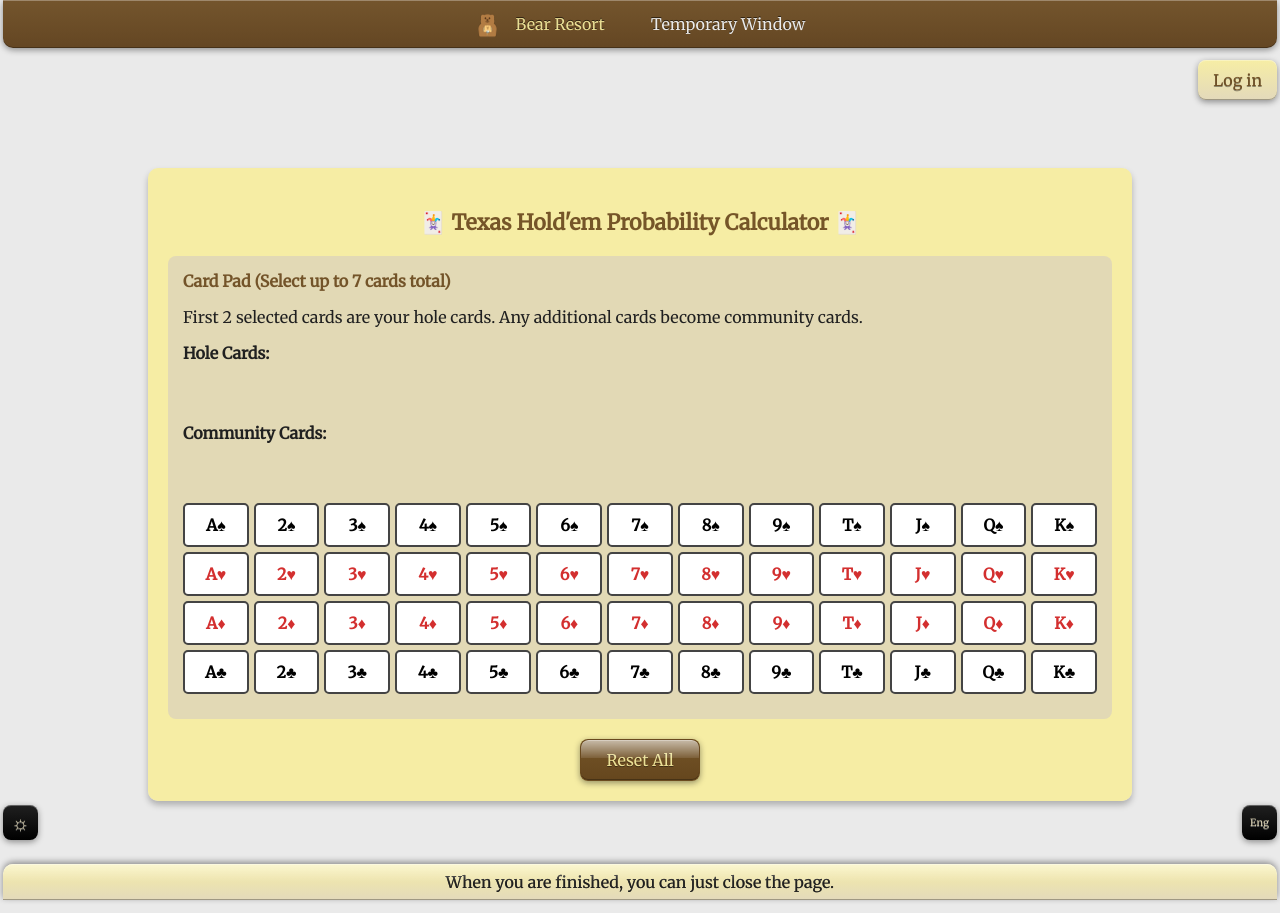
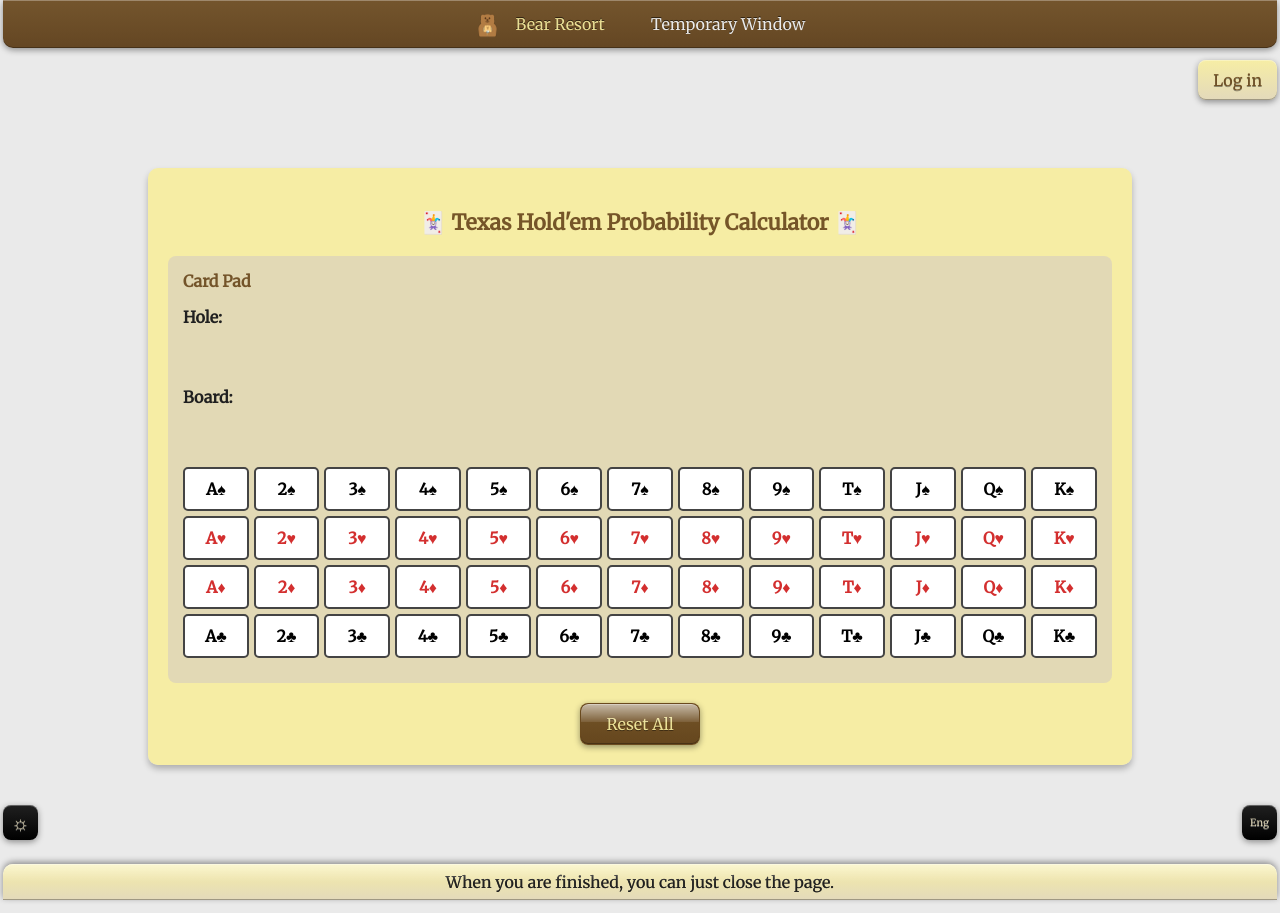
Before and after one commit to Bear-Resort/bear-resort.github.io, a Jekyll site: the page built from poker-analysis/index.html, in a window 1280 px wide. Built offline with Jekyll 4.4.1, drawn with Linux system fonts in a browser that asks for light colours; some of the changed lines change nothing that is shown.

Commit message:
update the deck information

```diff
--- a/poker-analysis/index.html
+++ b/poker-analysis/index.html
@@ -141,14 +141,10 @@
         <h1>🃏 Texas Hold'em Probability Calculator 🃏</h1>
 
         <div class="section">
-            <h3>Card Pad (Select up to 7 cards total)</h3>
-            <p style="margin-top: 0;">
-                <span class="eng">First 2 selected cards are your hole cards. Any additional cards become community cards.</span>
-                <span class="chn">前 2 张选中的牌视为手牌，其余选中的牌视为公共牌。</span>
-            </p>
-            <div><strong><span class="eng">Hole Cards</span><span class="chn">手牌</span>:</strong></div>
+            <h3>Card Pad</h3>
+            <div><strong><span class="eng">Hole</span><span class="chn">手牌</span>:</strong></div>
             <div class="selected-cards" id="holeCardsDisplay"></div>
-            <div><strong><span class="eng">Community Cards</span><span class="chn">公共牌</span>:</strong></div>
+            <div><strong><span class="eng">Board</span><span class="chn">公共牌</span>:</strong></div>
             <div class="selected-cards" id="communityCardsDisplay"></div>
             <div class="card-grid" id="cardPad"></div>
         </div>
@@ -158,13 +154,13 @@
         </div>
 
         <div class="results section" id="results" style="display: none;">
-            <h3>Probability of Making Each Hand</h3>
+            <h3>Probabilities</h3>
             <table class="probability-table">
                 <thead>
                     <tr>
-                        <th>Hand Ranking</th>
+                        <th>Hand</th>
                         <th>Probability</th>
-                        <th>Odds</th>
+                        <th>Ratio</th>
                         <th>Visual</th>
                     </tr>
                 </thead>
@@ -445,16 +441,25 @@
                 'High Card'
             ];
 
-            for (let hand of handOrder) {
-                const count = handCounts[hand];
+            const sortedHands = handOrder
+                .map(hand => ({
+                    hand,
+                    count: handCounts[hand],
+                    probabilityValue: handCounts[hand] / total,
+                }))
+                .sort((a, b) => b.probabilityValue - a.probabilityValue);
+
+            for (let item of sortedHands) {
+                const hand = item.hand;
+                const count = item.count;
                 const probability = (count / total * 100).toFixed(2);
-                const odds = count > 0 ? ((total - count) / count).toFixed(1) : '∞';
+                const ratio = count > 0 ? `1 : ${(total / count).toFixed(1)}` : '1 : ∞';
 
                 const row = document.createElement('tr');
                 row.innerHTML = `
                     <td><strong>${hand}</strong></td>
                     <td>${probability}%</td>
-                    <td>${odds} to 1</td>
+                    <td>${ratio}</td>
                     <td>
                         <div style="background-color: #333; border-radius: 3px; overflow: hidden;">
                             <div class="probability-bar" style="width: ${probability}%"></div>
```
